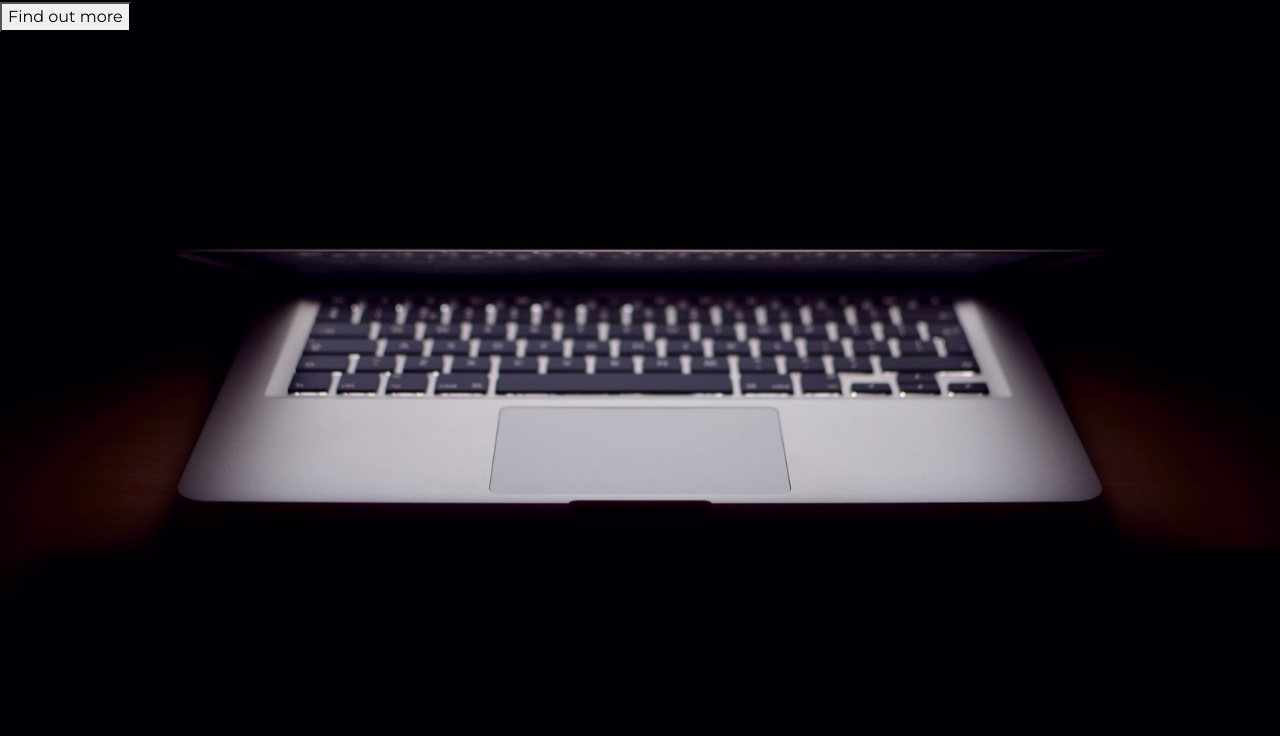
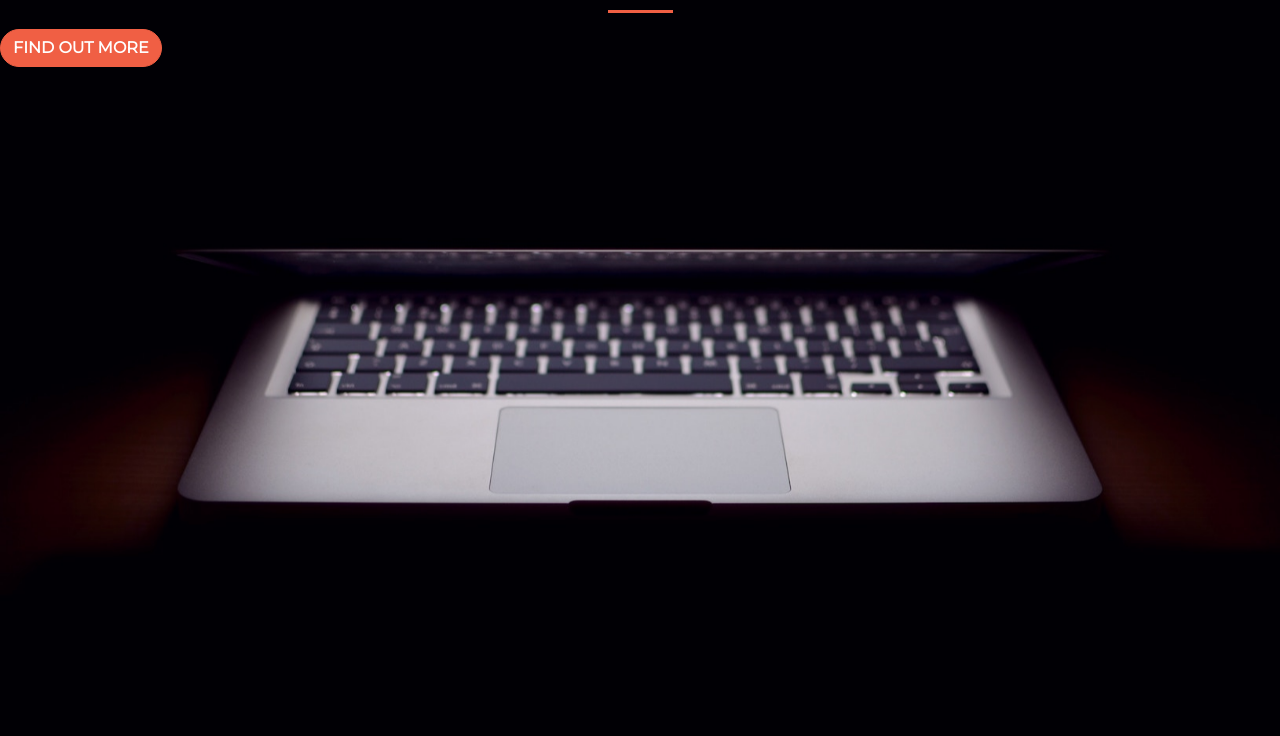
Before and after one commit to IuriBorja/startup, a plain HTML site: page index.html in a window 1280 px wide. Shown: the part 64-800 px from the top of the page. Drawn offline with nearby package versions, Linux system fonts and the light colour scheme.

Commit message:
att class button

```diff
--- a/index.html
+++ b/index.html
@@ -16,7 +16,7 @@
   </head>
   <body>
     <h1><strong>THE BIGGEST STARTUP EVENT OF THE YEAR</strong></h1>
-
-    <button>Find out more</button>
+    <hr>
+    <button class="btn btn-primary">Find out more</button>
   </body>
 </html>
--- a/style.css
+++ b/style.css
@@ -16,9 +16,24 @@ h1 {
 }
 
 hr {
-  margin: 20px auto;
-  color: #F05F44;
-  border: 3px solid #F05F44;
+  border-color: #f05f44;
+  border-width: 3px;
   max-width: 65px;
-  opacity: 1;
 }
+
+.btn {
+  font-weight: 700;
+  border-radius: 300px;
+  text-transform: uppercase;
+}
+
+.btn-primary {
+    background-color: #F05F44;
+    border-color: #F05F44;
+}
+
+.btn-primary:hover {
+  background-color: #ee4b08;
+  border-color: #ee4b08;
+  border-width: 4px;
+}
```
